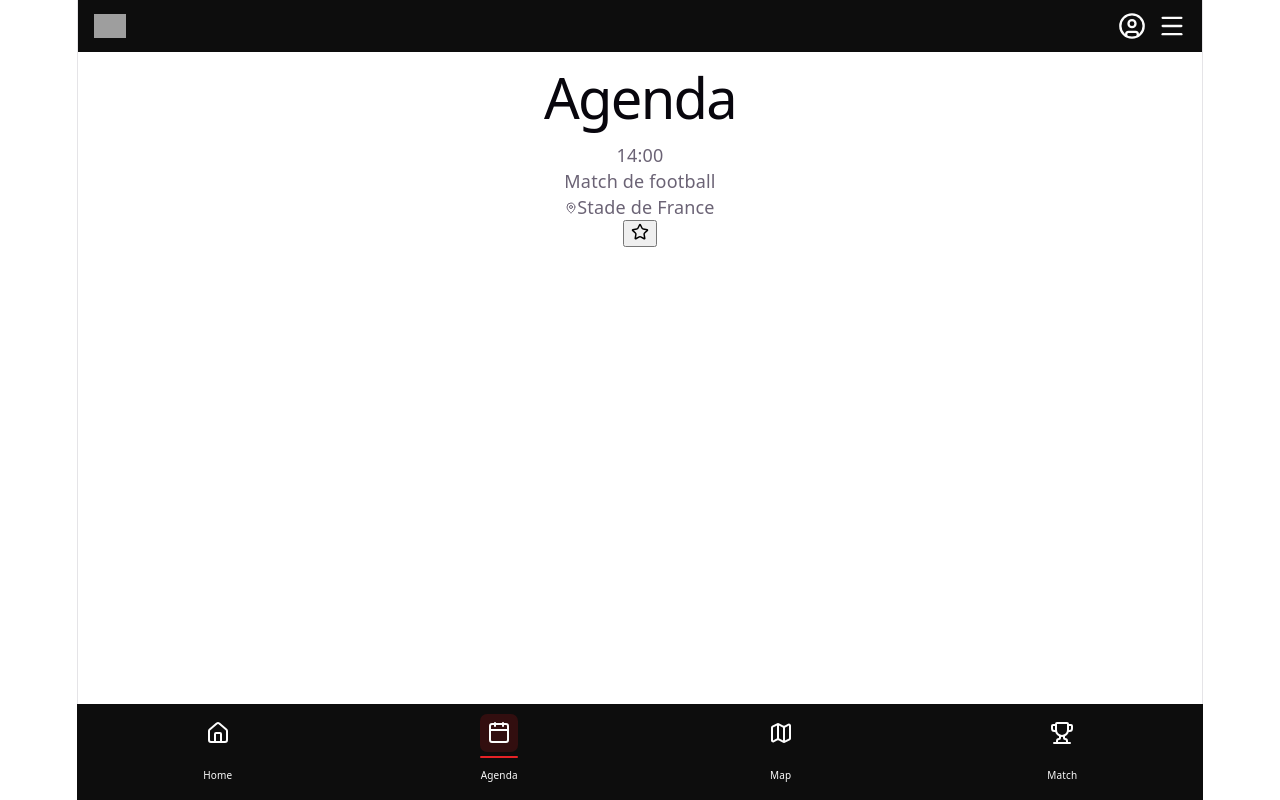
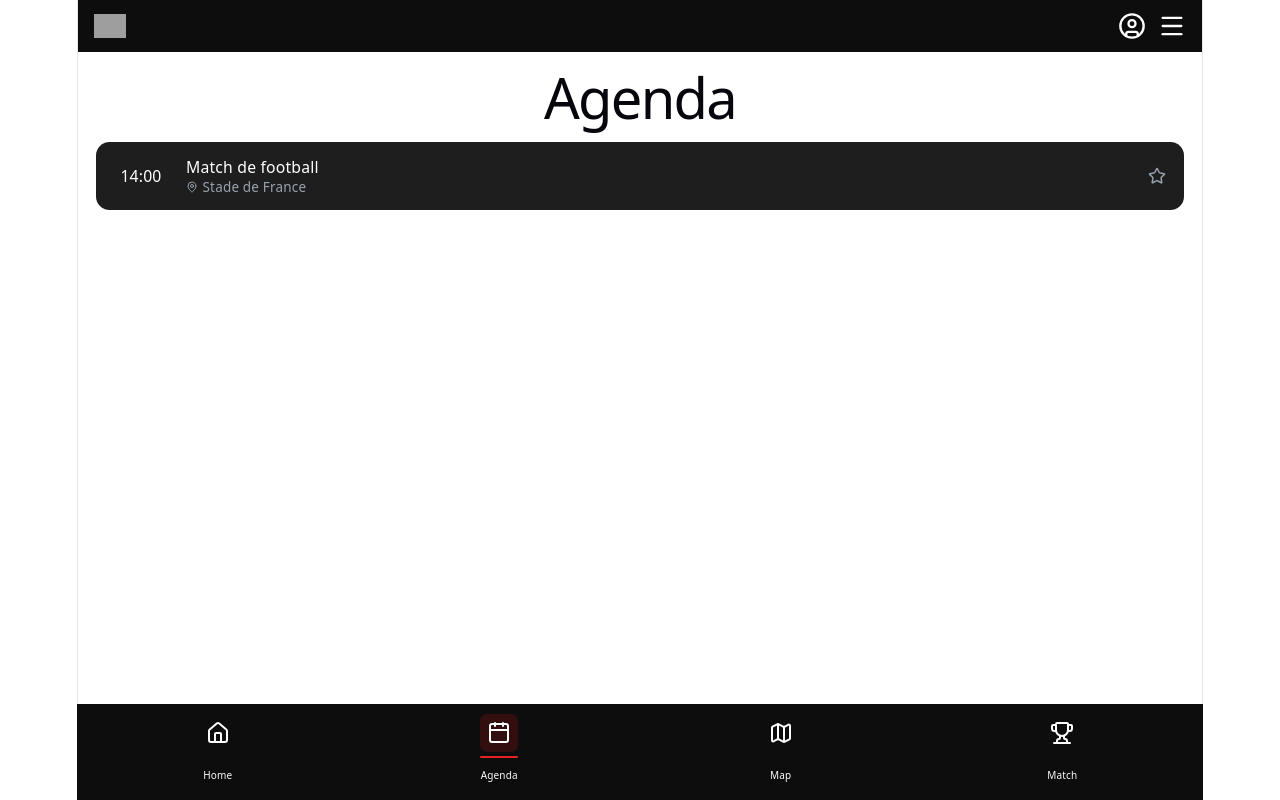
Before and after one commit to leagrnr/esport, a React (Vite) app: page /agenda in a window 1280 px wide. Built offline with nearby package versions, Linux system fonts and the light colour scheme; grey boxes are pictures that could not be loaded.

Commit message:
fix: EventCard and ts

```diff
--- a/package.json
+++ b/package.json
@@ -18,6 +18,7 @@
   },
   "devDependencies": {
     "@eslint/js": "^10.0.1",
+    "@tailwindcss/vite": "^4.3.1",
     "@types/node": "^26.0.0",
     "@types/react": "^19.2.17",
     "@types/react-dom": "^19.2.3",
@@ -26,6 +27,7 @@
     "eslint-plugin-react-hooks": "^7.1.1",
     "eslint-plugin-react-refresh": "^0.5.3",
     "globals": "^17.6.0",
+    "tailwindcss": "^4.3.1",
     "typescript": "^6.0.3",
     "vite": "^8.1.0",
     "vite-plugin-pwa": "^1.3.0"
--- a/src/components/Agenda/EventCard.tsx
+++ b/src/components/Agenda/EventCard.tsx
@@ -8,12 +8,12 @@ type EventCardProps = {
 
 export default function EventCard({ time, title, location }: EventCardProps) {
   return (
-    <div className="flex items-center gap-4 bg-[#1e1e1e] rounded-xl px-4 py-3">
+    <div className="flex items-center gap-4 bg-[#1e1e1e] rounded-xl px-4 py-3 mx-4">
       <span className="text-white text-sm font-medium w-12 shrink-0">
         {time}
       </span>
 
-      <div className="flex-1 min-w-0">
+      <div className="flex-1 min-w-0 text-left">
         <p className="text-white text-sm font-medium truncate">{title}</p>
         <p className="text-gray-400 text-xs flex items-center gap-1 mt-0.5">
           <MapPin size={12} />
--- a/src/index.css
+++ b/src/index.css
@@ -1,3 +1,4 @@
+@import "tailwindcss";
 :root {
   --text: #6b6375;
   --text-h: #08060d;
@@ -11,8 +12,8 @@
   --shadow:
     rgba(0, 0, 0, 0.1) 0 10px 15px -3px, rgba(0, 0, 0, 0.05) 0 4px 6px -2px;
 
-  --sans: system-ui, 'Segoe UI', Roboto, sans-serif;
-  --heading: system-ui, 'Segoe UI', Roboto, sans-serif;
+  --sans: system-ui, "Segoe UI", Roboto, sans-serif;
+  --heading: system-ui, "Segoe UI", Roboto, sans-serif;
   --mono: ui-monospace, Consolas, monospace;
 
   font: 18px/145% var(--sans);
--- a/vite.config.js
+++ b/vite.config.js
@@ -1,10 +1,13 @@
 import { defineConfig } from 'vite'
 import react from '@vitejs/plugin-react'
+import tailwindcss from '@tailwindcss/vite'
 import { VitePWA } from 'vite-plugin-pwa'
 
 export default defineConfig({
   plugins: [
     react(),
+    tailwindcss(),
+
     VitePWA({
       registerType: 'autoUpdate',
       manifest: {
```
Also changed, not shown: 1 other file (tests, documents, lock files or other folders).
